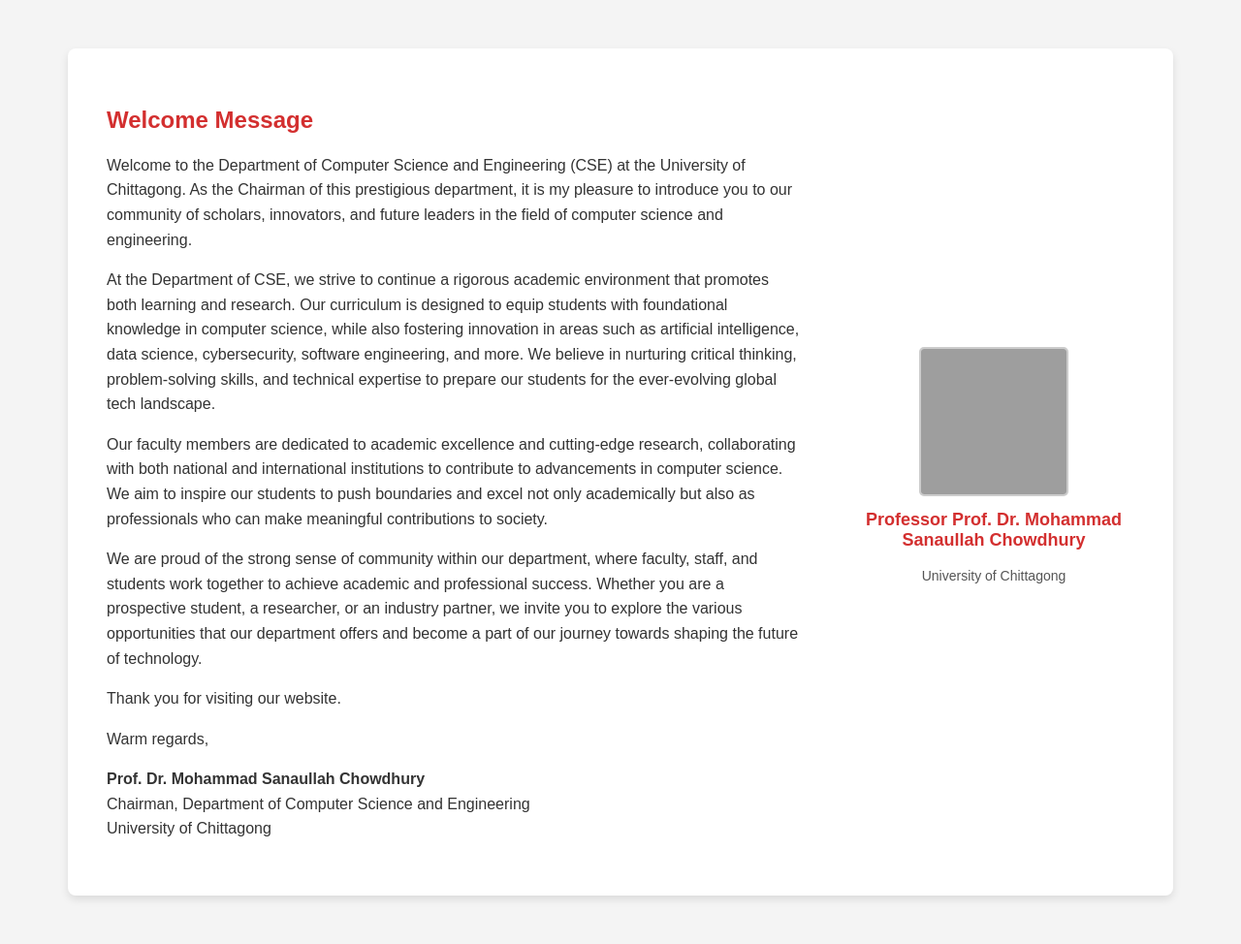
After one commit to 2023badhon/university-website, a Django app: page /home in a window 1280 px wide. The commit adds this page. Shown: the whole page at 97% size. Run offline with Django 5.2, Linux system fonts and the light colour scheme; grey boxes are pictures that could not be loaded.

Commit message:
Add home page informations

```diff
--- a/posts/views.py
+++ b/posts/views.py
@@ -2,6 +2,14 @@
 from django.conf import settings
 from posts.models import Post
 from django.views.generic import TemplateView
+
+class PostListTemplate(TemplateView):
+  template_name="index.html"
+  def get_context_data(self, **kwargs):
+    context=super().get_context_data(**kwargs)
+    post_data=Post.objects.all()
+    context["data"]=post_data
+    return context
 
 # Create your views here.
 def index_view(request):
@@ -12,3 +20,8 @@
         "posts": posts,  # Pass posts to the template
     }
     return render(request, "index.html", context)
+def home_view(request):
+    context = {
+        'professor_pic': settings.MEDIA_URL + 'chairman.png',  # Update filename if different
+    }
+    return render(request, 'home.html', context)
--- /dev/null
+++ b/templates/home.html
@@ -0,0 +1,92 @@
+<!DOCTYPE html>
+<html lang="en">
+<head>
+    <meta charset="UTF-8">
+    <meta name="viewport" content="width=device-width, initial-scale=1.0">
+    <title>Welcome Message - CSE</title>
+    <link rel="stylesheet" href="https://stackpath.bootstrapcdn.com/font-awesome/4.7.0/css/font-awesome.min.css">
+    <style>
+        body {
+            font-family: 'Poppins', sans-serif;
+            margin: 0;
+            padding: 0;
+            background-color: #f4f4f4;
+        }
+
+        .welcome-section {
+            display: flex;
+            justify-content: space-between;
+            align-items: center;
+            max-width: 1100px;
+            margin: 50px auto;
+            padding: 20px;
+            background-color: white;
+            box-shadow: 0 4px 8px rgba(0, 0, 0, 0.1);
+            border-radius: 8px;
+        }
+
+        .text-container {
+            width: 65%;
+            padding: 20px;
+        }
+
+        .text-container h2 {
+            color: #d32f2f;
+            font-size: 24px;
+        }
+
+        .text-container p {
+            color: #333;
+            font-size: 16px;
+            line-height: 1.6;
+        }
+
+        .professor-container {
+            width: 30%;
+            text-align: center;
+        }
+
+        .professor-container img {
+            width: 150px;
+            height: 150px;
+            border-radius: 5px;
+            border: 2px solid #ccc;
+        }
+
+        .professor-container h3 {
+            color: #d32f2f;
+            font-size: 18px;
+            margin-top: 10px;
+        }
+
+        .professor-container p {
+            font-size: 14px;
+            color: #555;
+        }
+    </style>
+</head>
+<body>
+
+    <section class="welcome-section">
+        <div class="text-container">
+            <h2>Welcome Message</h2>
+            <p>Welcome to the Department of Computer Science and Engineering (CSE) at the University of Chittagong. As the Chairman of this prestigious department, it is my pleasure to introduce you to our community of scholars, innovators, and future leaders in the field of computer science and engineering.</p>
+            <p>At the Department of CSE, we strive to continue a rigorous academic environment that promotes both learning and research. Our curriculum is designed to equip students with foundational knowledge in computer science, while also fostering innovation in areas such as artificial intelligence, data science, cybersecurity, software engineering, and more. We believe in nurturing critical thinking, problem-solving skills, and technical expertise to prepare our students for the ever-evolving global tech landscape.</p>
+            <p>Our faculty members are dedicated to academic excellence and cutting-edge research, collaborating with both national and international institutions to contribute to advancements in computer science. We aim to inspire our students to push boundaries and excel not only academically but also as professionals who can make meaningful contributions to society.</p>
+            <p>We are proud of the strong sense of community within our department, where faculty, staff, and students work together to achieve academic and professional success. Whether you are a prospective student, a researcher, or an industry partner, we invite you to explore the various opportunities that our department offers and become a part of our journey towards shaping the future of technology.</p>
+            <p>Thank you for visiting our website.</p>
+            <p>Warm regards,</p>
+            <p><strong>Prof. Dr. Mohammad Sanaullah Chowdhury</strong><br>
+                Chairman, Department of Computer Science and Engineering<br>
+                University of Chittagong</p>
+        </div>
+
+        <div class="professor-container">
+            <img src="{{ professor_pic }}" alt="Professor Picture">
+            <h3>Professor Prof. Dr. Mohammad Sanaullah Chowdhury</h3>
+            <p>University of Chittagong</p>
+        </div>
+    </section>
+
+</body>
+</html>
--- a/university/urls.py
+++ b/university/urls.py
@@ -18,11 +18,13 @@
 from django.conf import settings
 from django.conf.urls.static import static
 from django.urls import path
-from posts.views import index_view
+from posts.views import index_view, home_view
 
 urlpatterns = [
     path('admin/', admin.site.urls),
      path("index", index_view),
+     path("home", home_view, name="home"),
+
 ]
 if settings.DEBUG:
     urlpatterns += static(settings.MEDIA_URL, document_root=settings.MEDIA_ROOT)
```
Also changed, not shown: templates/index.html (+10 -1 lines).
